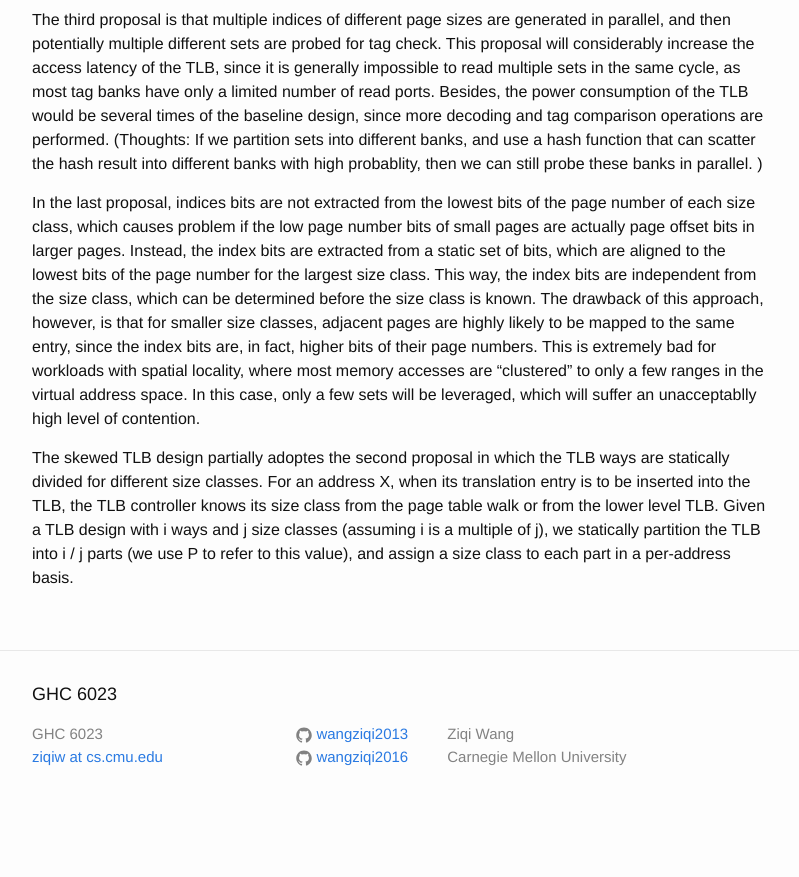
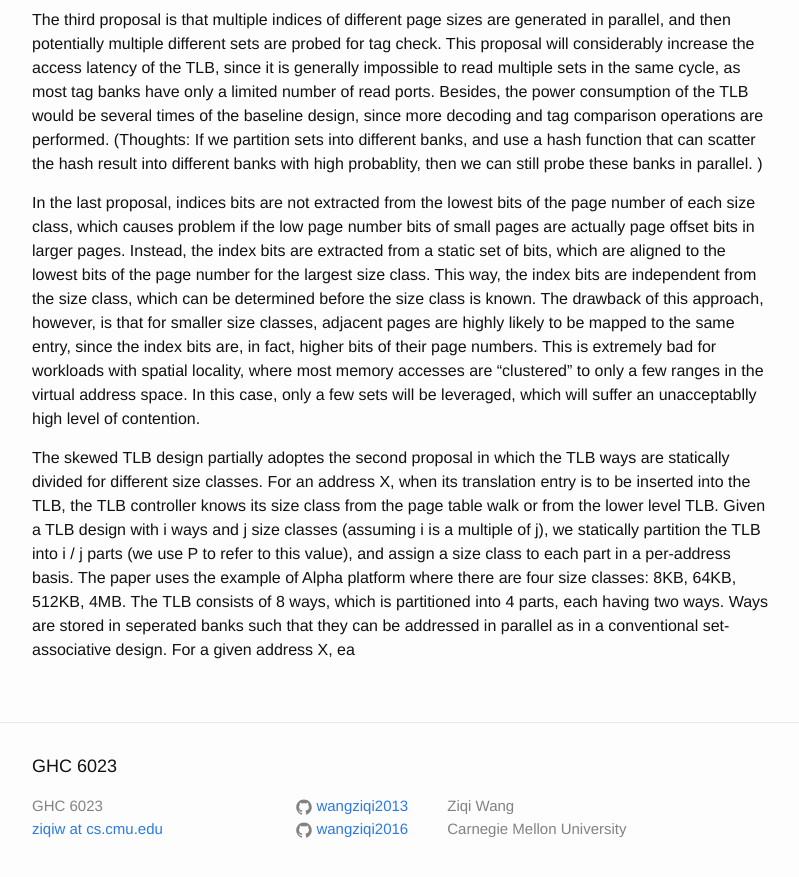
Before and after one commit to wangziqi2013/wangziqi2013.github.io, a Jekyll site: the page built from _posts/2020-06-21-skewed-tlb.markdown, in a window 1280 px wide and 900 px high, scrolled down 1129 px. Shown: the top 877 px of the window, without its empty margins (238-1037 px from the left). Built offline with Jekyll 4.4.1, drawn with Linux system fonts in a browser that asks for light colours; before the commit the page ends 1957 px from its top, so only the background shows below that.

Commit message:
Adding Alpha

```diff
--- a/_posts/2020-06-21-skewed-tlb.markdown
+++ b/_posts/2020-06-21-skewed-tlb.markdown
@@ -61,4 +61,8 @@ The skewed TLB design partially adoptes the second proposal in which the TLB way
 size classes. For an address X, when its translation entry is to be inserted into the TLB, the TLB controller knows
 its size class from the page table walk or from the lower level TLB. Given a TLB design with i ways and j size classes
 (assuming i is a multiple of j), we statically partition the TLB into i / j parts (we use P to refer to this value),
-and assign a size class to each part in a per-address basis.
+and assign a size class to each part in a per-address basis. The paper uses the example of Alpha platform where
+there are four size classes: 8KB, 64KB, 512KB, 4MB. The TLB consists of 8 ways, which is partitioned into 4 parts,
+each having two ways. Ways are stored in seperated banks such that they can be addressed in parallel as in a
+conventional set-associative design.
+For a given address X, ea
```
